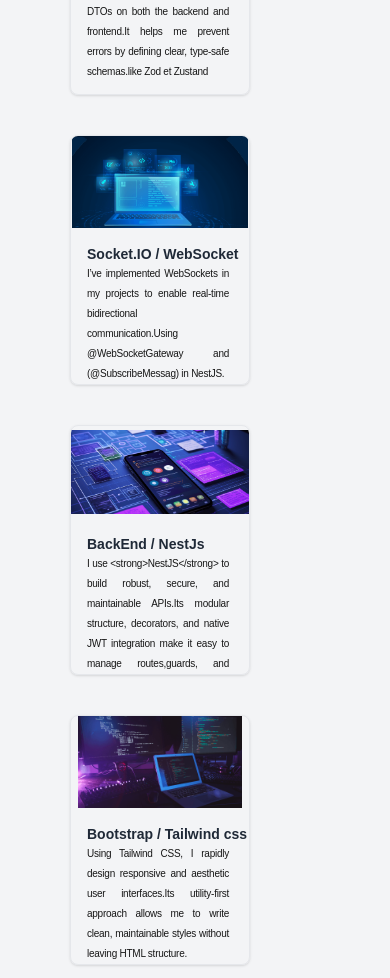
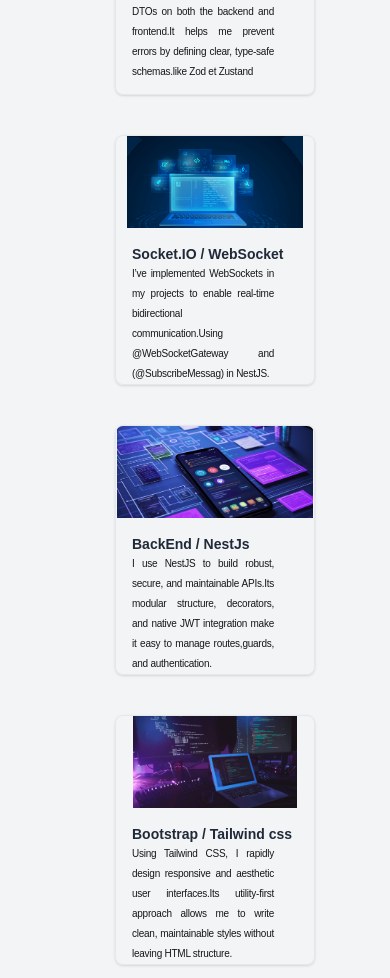
Before and after one commit to Belajouza-foued/New-portfolio, a Next.js app: page /blogs in a window 390 px wide. Shown: the part 1980-2958 px from the top of the page. Built offline with nearby package versions, Linux system fonts and the light colour scheme.

Commit message:
modifier blogs

```diff
--- a/app/blogs/Blog.css
+++ b/app/blogs/Blog.css
@@ -1,9 +1,10 @@
 @media (max-width :768px) {
  .group {
-  transform: translateX(30px);
-   max-width: 180px;
+ margin: auto;
+   max-width: 200px;
 max-height: 250px;
     }
 
 
+
 }
--- a/app/blogs/page.tsx
+++ b/app/blogs/page.tsx
@@ -40,7 +40,7 @@
       title: "BackEnd / NestJs",
     images: ["/assets/blog9.png","/assets/blog5.png"],
     href: "/contact",
-    description: "  I use <strong>NestJS</strong> to build robust, secure, and maintainable APIs.Its modular structure, decorators, and native JWT integration make it easy to manage routes,guards, and authentication.",
+    description: "  I use NestJS to build robust, secure, and maintainable APIs.Its modular structure, decorators, and native JWT integration make it easy to manage routes,guards, and authentication.",
   },
      {
     id: 15,
```
